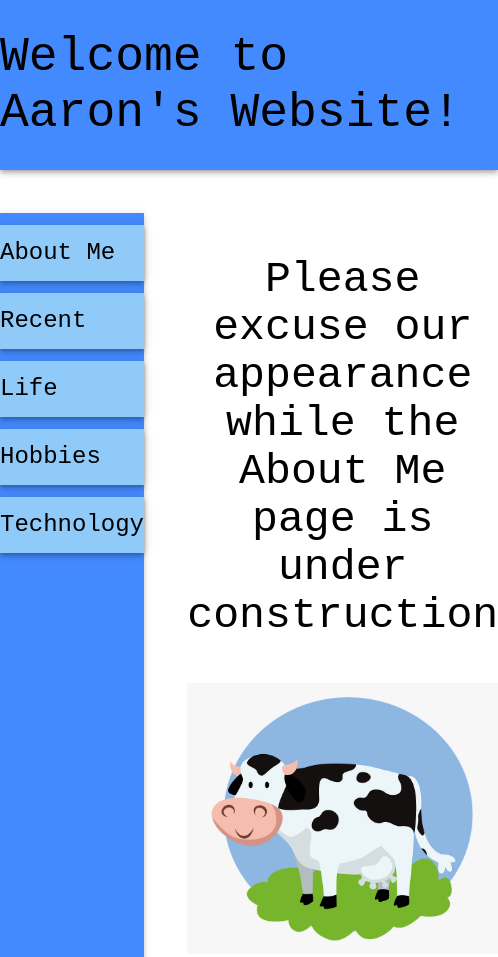
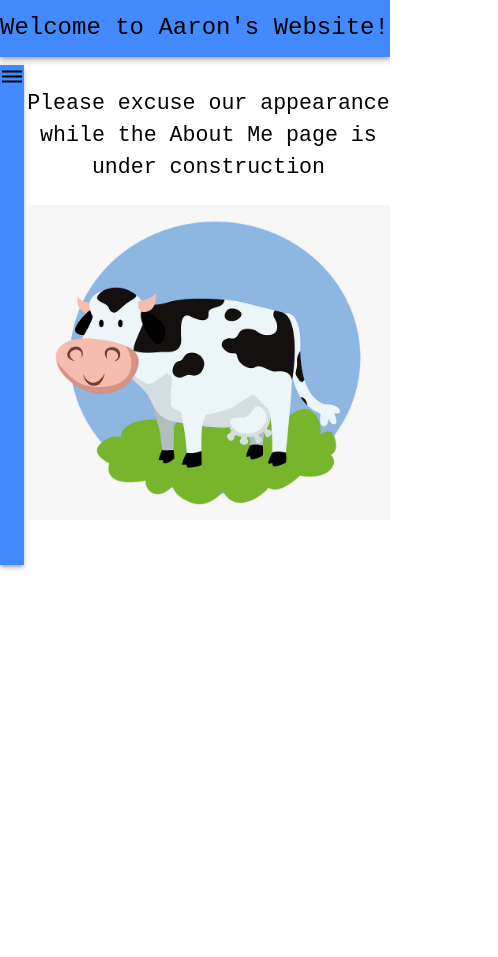
Before and after one commit to aaronsachs/aaronsachs.github.io, a React app: page /#/about in a window 390 px wide. Shown: the top 957 px of the page, 498 px wide, since content can reach past the window. After the commit the page ends 844 px from the top, so only its background shows below. Built offline with nearby package versions, Linux system fonts and the light colour scheme.

Commit message:
added breakpoints everywhere
removed extraneous css

```diff
--- a/components/blogpost/Blogpost.css
+++ b/components/blogpost/Blogpost.css
@@ -3,3 +3,14 @@
 	grid-column: 2;
 	margin-right: 1.5em;
 }
+
+/*
+   See https://material-ui.com/customization/breakpoints/
+   for correspondence between material-ui breakpoint sizes
+   and px
+*/
+@media only screen and (max-width: 960px) {
+	.blogpost {
+		margin-right: 0.2em
+	}
+}
--- a/components/blogpost/Blogpost.jsx
+++ b/components/blogpost/Blogpost.jsx
@@ -15,11 +15,11 @@ class Blogpost extends React.Component {
 	render() {
 		return (
 			<Box className="blogpost" boxShadow={10} bgcolor="primary.main" borderRadius="borderRadius">
-				<Typography variant="h4">
+				<Typography variant="h3">
 					<div className="title">{this.props.title}</div>
 				</Typography>
 
-				<Blogpostinfobar variant="h5" date={this.props.date} likes={this.props.likes}/>
+				<Blogpostinfobar variant="h4" date={this.props.date} likes={this.props.likes}/>
 				<Blogtags tags={this.props.tags}/>
 
 				<Typography variant="body2" component="div">
--- a/components/blogtags/Blogtags.jsx
+++ b/components/blogtags/Blogtags.jsx
@@ -1,6 +1,6 @@
 import React from 'react';
 import './Blogtags.css';
-import { Chip, Avatar } from '@material-ui/core';
+import { Chip, Avatar, Hidden } from '@material-ui/core';
 
 
 class Blogtags extends React.Component {
@@ -15,12 +15,13 @@ class Blogtags extends React.Component {
 			<div>
 				{this.props.tags.map(
 					(tag) =>
-						<Chip
-							key={tag}
-							variant="outlined"
-							avatar ={<Avatar alt="icon" src="images/cow.png"/>}
-							label={tag}
-						/>
+						<Hidden smDown key={tag}>
+							<Chip
+								variant="outlined"
+								avatar ={<Avatar alt="icon" src="images/cow.png"/>}
+								label={tag}
+							/>
+						</Hidden>
 				)}
 			</div>
 		)
--- /dev/null
+++ b/components/expandablesidebar/Expandablesidebar.css
@@ -0,0 +1,12 @@
+.expandButton {
+	text-align: center;
+	visibility: hidden;
+	position: fixed;
+}
+
+@media only screen and (max-width: 960px) {
+	.expandButton {
+		visibility: visible;
+		position: static;
+	}
+}
--- /dev/null
+++ b/components/expandablesidebar/Expandablesidebar.jsx
@@ -0,0 +1,34 @@
+import React from 'react';
+import './Expandablesidebar.css';
+import DehazeIcon from '@material-ui/icons/Dehaze';
+
+
+class Expandablesidebar extends React.Component {
+	constructor(props) {
+		super(props);
+		this.props = props;
+		this.state = {
+			isClicked: false
+		};
+		this.displayCategories = this.displayCategories.bind(this);
+	}
+
+	displayCategories(e) {
+		this.setState((prevState) => {
+			return {
+				isClicked: !prevState.isClicked
+			}
+		})
+	}
+
+	render() {
+		return (
+			<div className="expandButton">
+				<DehazeIcon onClick={this.displayCategories}/>
+				{this.state.isClicked ? this.props.categories : ""}
+			</div>
+		)
+	}
+}
+
+export default Expandablesidebar;
--- a/components/header/Header.css
+++ b/components/header/Header.css
@@ -2,4 +2,7 @@
 	grid-column: 1/-1; /* The header spans columns [1, end) in its containing grid */
 	padding-top: 1em;
 	padding-bottom: 1em;
+	position: sticky;
+	top: 0;
+	z-index: 1;
 }
--- a/components/header/Header.jsx
+++ b/components/header/Header.jsx
@@ -12,7 +12,7 @@ class Header extends React.Component {
 	render() {
 		return (
 			<Box className="header" boxShadow={4} bgcolor="secondary.main">
-				<Typography variant="h3">Welcome to Aaron's Website!</Typography>
+				<Typography variant="h1">Welcome to Aaron's Website!</Typography>
 			</Box>
 		)
 	}
--- a/components/homepage/Homepage.css
+++ b/components/homepage/Homepage.css
@@ -3,3 +3,19 @@
 	grid-template-columns: 1fr 4fr;
 	grid-gap: 1.5em;
 }
+
+@media only screen and (max-width: 960px) {
+	.homepage {
+		grid-template-columns: 1fr 12fr;
+		column-gap: 0.2em;
+		grid-row-gap: 0.6em
+	}
+}
+
+@media only screen and (max-width: 600px) {
+	.homepage {
+		grid-template-columns: 1fr 16fr;
+		column-gap: 0.2em;
+		grid-row-gap: 0.6em
+	}
+}
--- a/components/likebutton/Likebutton.jsx
+++ b/components/likebutton/Likebutton.jsx
@@ -2,7 +2,7 @@ import React from 'react';
 import './Likebutton.css';
 import likeButtonTheme from './Likebuttontheme';
 
-import { Chip, Avatar} from '@material-ui/core';
+import { Chip, Avatar, Hidden } from '@material-ui/core';
 import { ThemeProvider } from '@material-ui/core/styles';
 import FavoriteIcon from '@material-ui/icons/Favorite';
 
@@ -29,6 +29,7 @@ class Likebutton extends React.Component {
 
 			<div className="likeButton">
 				<ThemeProvider theme={likeButtonTheme}>
+					<Hidden smDown>
 						<Chip
 							avatar={<Avatar alt="like" src="images/cow.png"/>}
 							label={`${this.state.numLikes}`}
@@ -36,7 +37,9 @@ class Likebutton extends React.Component {
 							color="primary"
 							deleteIcon={<FavoriteIcon/>}
 							onDelete={this.handleClickLike}
+							display={{xs: "none"}}
 						/>
+					</Hidden>
 				</ThemeProvider>
 			</div>
 		)
--- a/components/sidebar/Sidebar.css
+++ b/components/sidebar/Sidebar.css
@@ -14,3 +14,10 @@
 .category:hover {
 	color: #b8e6ff;
 }
+
+@media only screen and (max-width: 960px) {
+	.sidebarFull {
+		visibility: hidden;
+		position: fixed;
+	}
+}
--- a/components/sidebar/Sidebar.jsx
+++ b/components/sidebar/Sidebar.jsx
@@ -2,6 +2,7 @@ import React from 'react';
 import './Sidebar.css';
 import { Link } from 'react-router-dom';
 import { Box, Typography } from '@material-ui/core';
+import Expandablesidebar from '../expandablesidebar/Expandablesidebar';
 
 
 class Sidebar extends React.Component {
@@ -12,10 +13,7 @@ class Sidebar extends React.Component {
 	}
 
 	render() {
-		return (
-			<Box className="sidebar" bgcolor="secondary.main" boxShadow={3}>
-				{
-					this.props.categories.map(
+		let categories = this.props.categories.map(
 							({name, link}, idx) => {
 								return (
 									<Link to={link} style={{textDecoration: 'none', color: 'inherit'}} key={idx}>
@@ -28,7 +26,11 @@ class Sidebar extends React.Component {
 								)
 							}
 						)
-				}
+
+		return (
+			<Box className="sidebar" bgcolor="secondary.main" boxShadow={3}>
+				<div className="sidebarFull">{categories}</div>
+				<Expandablesidebar categories={categories}/>
 			</Box>
 		)
 	}
--- a/mainTheme.js
+++ b/mainTheme.js
@@ -1,6 +1,7 @@
 import { createMuiTheme } from '@material-ui/core/styles';
 import blue from '@material-ui/core/colors/blue';
 
+const defaultTheme = createMuiTheme();
 
 const mainTheme = createMuiTheme({
 	palette: {
@@ -17,12 +18,77 @@ const mainTheme = createMuiTheme({
 		].join(','),
 		body1: {
 			fontSize: "1.8rem",
-			lineHeight: "3rem"
+			lineHeight: "3rem",
+			[defaultTheme.breakpoints.down('sm')]: {
+				fontSize: "1.3rem",
+				lineHeight: "3rem"
+			},
+			[defaultTheme.breakpoints.down('xs')]: {
+				fontSize: "0.9rem",
+				lineHeight: "2rem"
+			}
 		},
 		body2: {
 			fontSize: "1.5rem",
-			lineHeight: "2.5rem"
-		}
+			lineHeight: "2.5rem",
+			[defaultTheme.breakpoints.down('sm')]: {
+				fontSize: "1rem",
+				lineHeight: "1.5rem"
+			},
+			[defaultTheme.breakpoints.down('xs')]: {
+				fontSize: "0.6rem",
+				lineHeight: "1rem"
+			}
+		},
+		h1: {
+			fontSize: "3rem",
+			[defaultTheme.breakpoints.down('sm')]: {
+				fontSize: "2rem",
+			},
+			[defaultTheme.breakpoints.down("xs")]: {
+				fontSize: "1.5rem",
+			}
+
+		},
+		h2: {
+			fontSize: "4rem",
+			[defaultTheme.breakpoints.down('sm')]: {
+				fontSize: "3rem"
+			},
+			[defaultTheme.breakpoints.down('xs')]: {
+				fontSize: "2.2rem"
+			}
+		},
+		h3: {
+			fontSize: "2rem",
+			[defaultTheme.breakpoints.down('sm')]: {
+				fontSize: "1.2rem"
+			},
+			[defaultTheme.breakpoints.down('xs')]: {
+				fontSize: "0.8rem"
+			}
+		},
+		h4: {
+			fontSize: "1.5rem",
+			[defaultTheme.breakpoints.down('sm')]: {
+				fontSize: "1rem"
+			},
+			[defaultTheme.breakpoints.down('xs')]: {
+				fontSize: "0.6rem"
+			}
+		},
+		h5: {
+			fontSize: "2rem",
+			[defaultTheme.breakpoints.down('md')]: {
+				fontSize: "1.5rem"
+			},
+			[defaultTheme.breakpoints.down('sm')]: {
+				fontSize: "1.2rem"
+			},
+			[defaultTheme.breakpoints.down('xs')]: {
+				fontSize: "1.0rem"
+			}
+		},
 	}
 })
 
```
Lines whose indentation alone changed are shown as unchanged.
